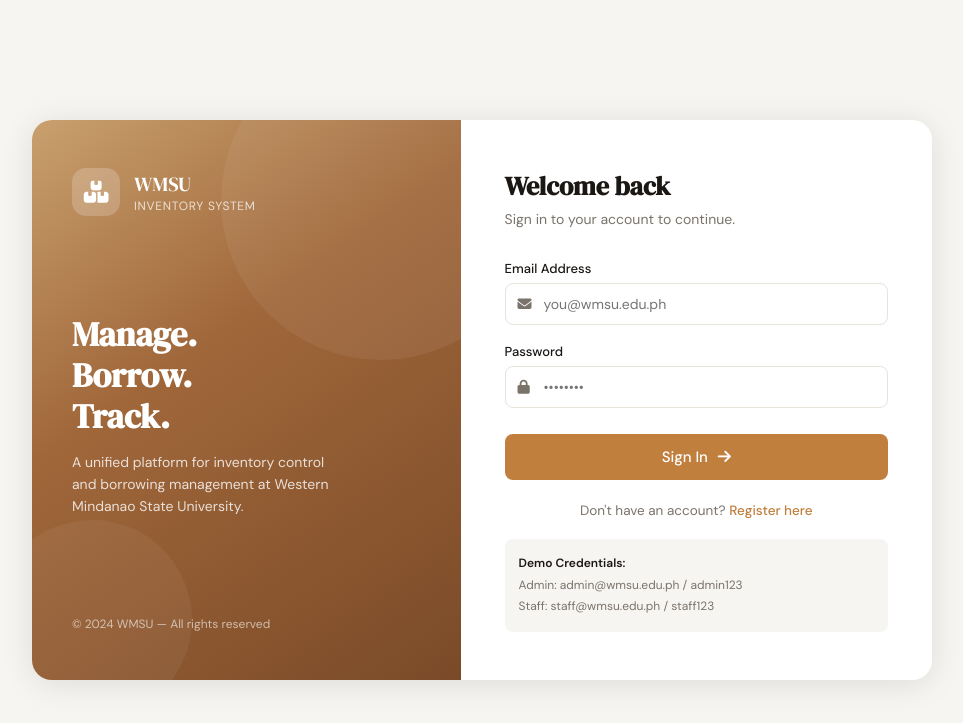
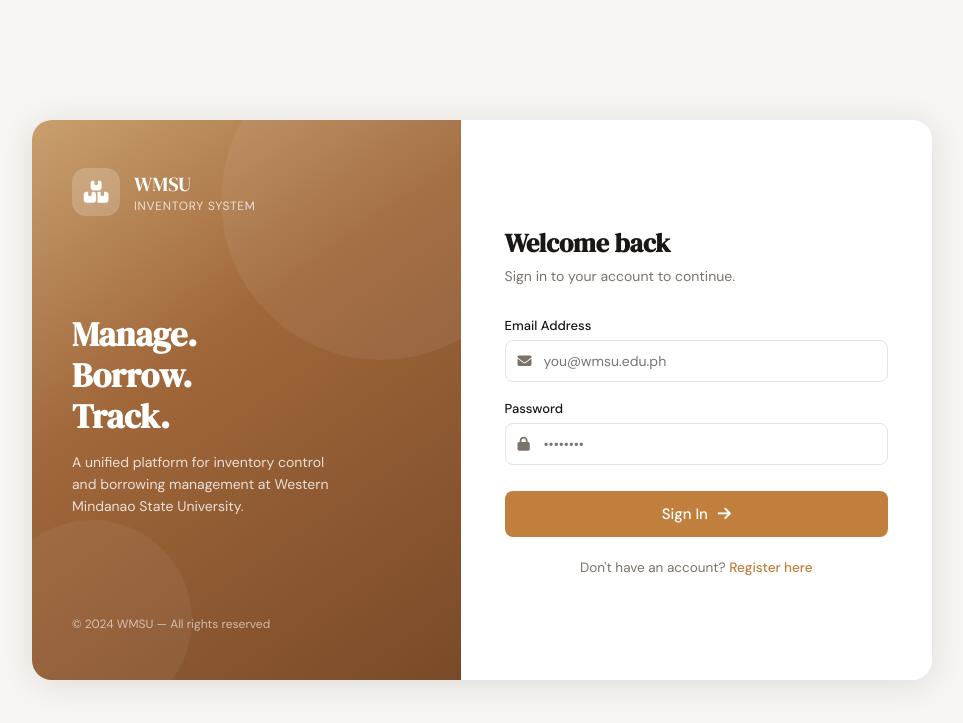
Before and after one commit to bcris3991/cris-inventory, a Flask app: page /login in a window 1280 px wide. Shown: the top 723 px of the page, without its empty margins (158-1121 px from the left). Run offline with Flask 3, Linux system fonts and the light colour scheme.

Commit message:
Remove demo credentials from login.html
Removed demo credentials section from login page.

```diff
--- a/templates/login.html
+++ b/templates/login.html
@@ -276,11 +276,6 @@
     <div class="auth-footer">
       Don't have an account? <a href="/register">Register here</a>
     </div>
-    <div class="demo-creds">
-      <strong>Demo Credentials:</strong><br>
-      Admin: admin@wmsu.edu.ph / admin123<br>
-      Staff: staff@wmsu.edu.ph / staff123
-    </div>
   </div>
 </div>
 </body>
```
